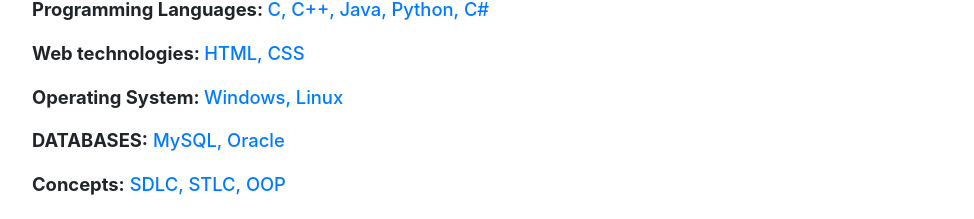
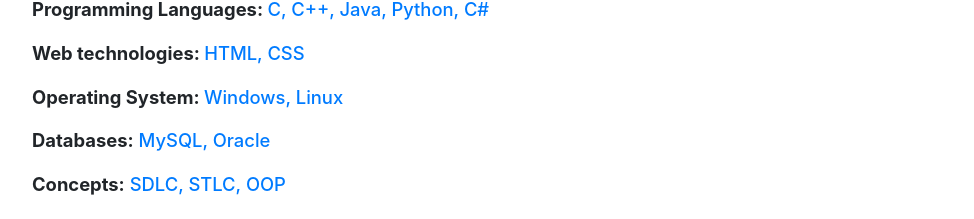
Before and after one commit to fahmee-faiza/fahmee-faiza.github.io, a website with bundled scripts: page index.html in a window 1280 px wide. Shown: the part 2751-2970 px from the top of the page, without its empty margins (288-1262 px from the left). Built offline with nearby package versions, Linux system fonts and the light colour scheme; a web font is replaced by a local one.

Commit message:
Update index.html

```diff
--- a/index.html
+++ b/index.html
@@ -302,7 +302,7 @@
 		  <div class="resume-item d-flex flex-column flex-md-row">
             <div class="resume-content mr-auto">
               <h3 class="mb-0"></h3>
-              <div class="subheading mb-3"><b>DATABASES:</b>
+              <div class="subheading mb-3"><b>Databases:</b>
               <span class="text-primary">MySQL, Oracle</span>
             </div>
           </div>
```
